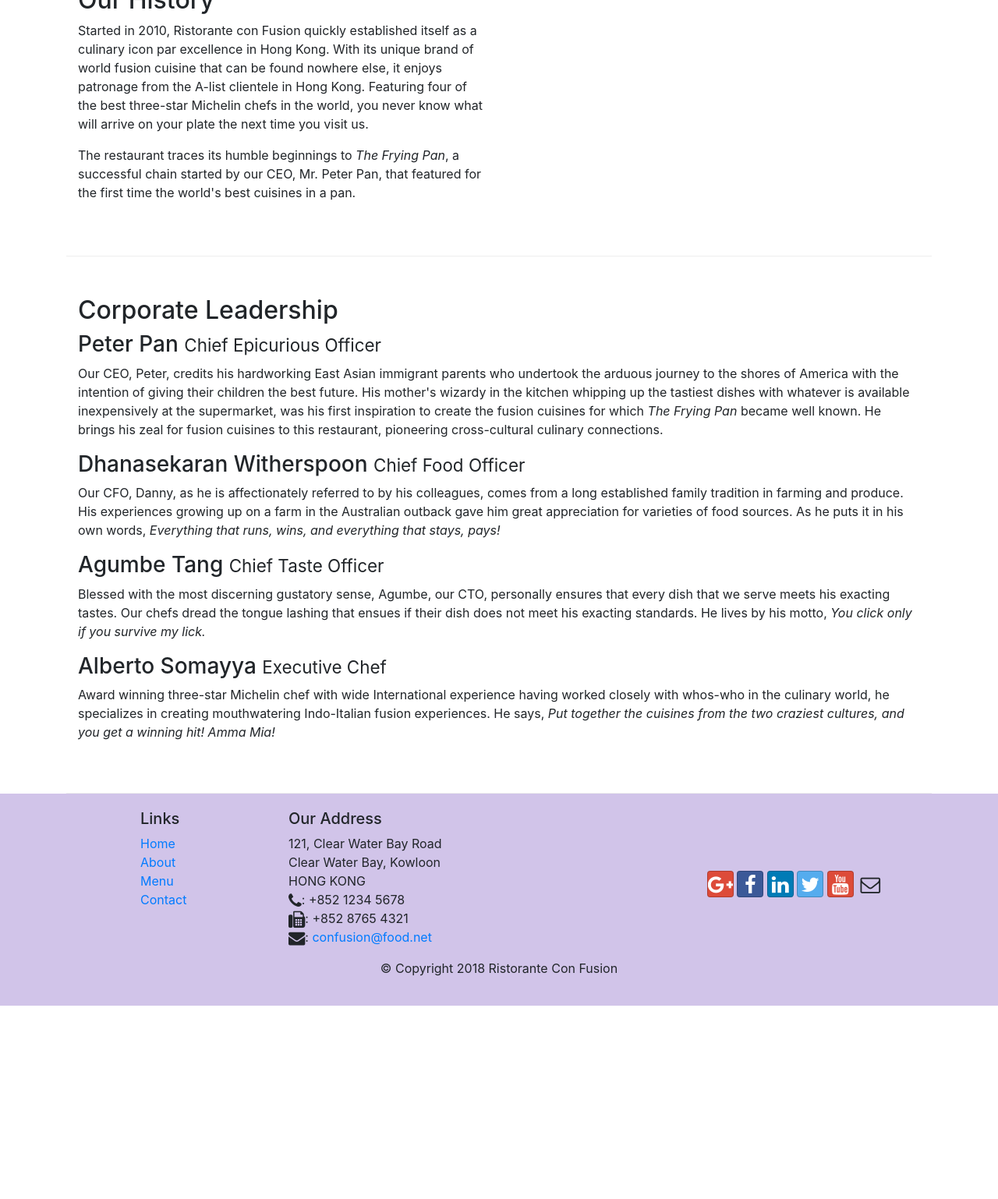
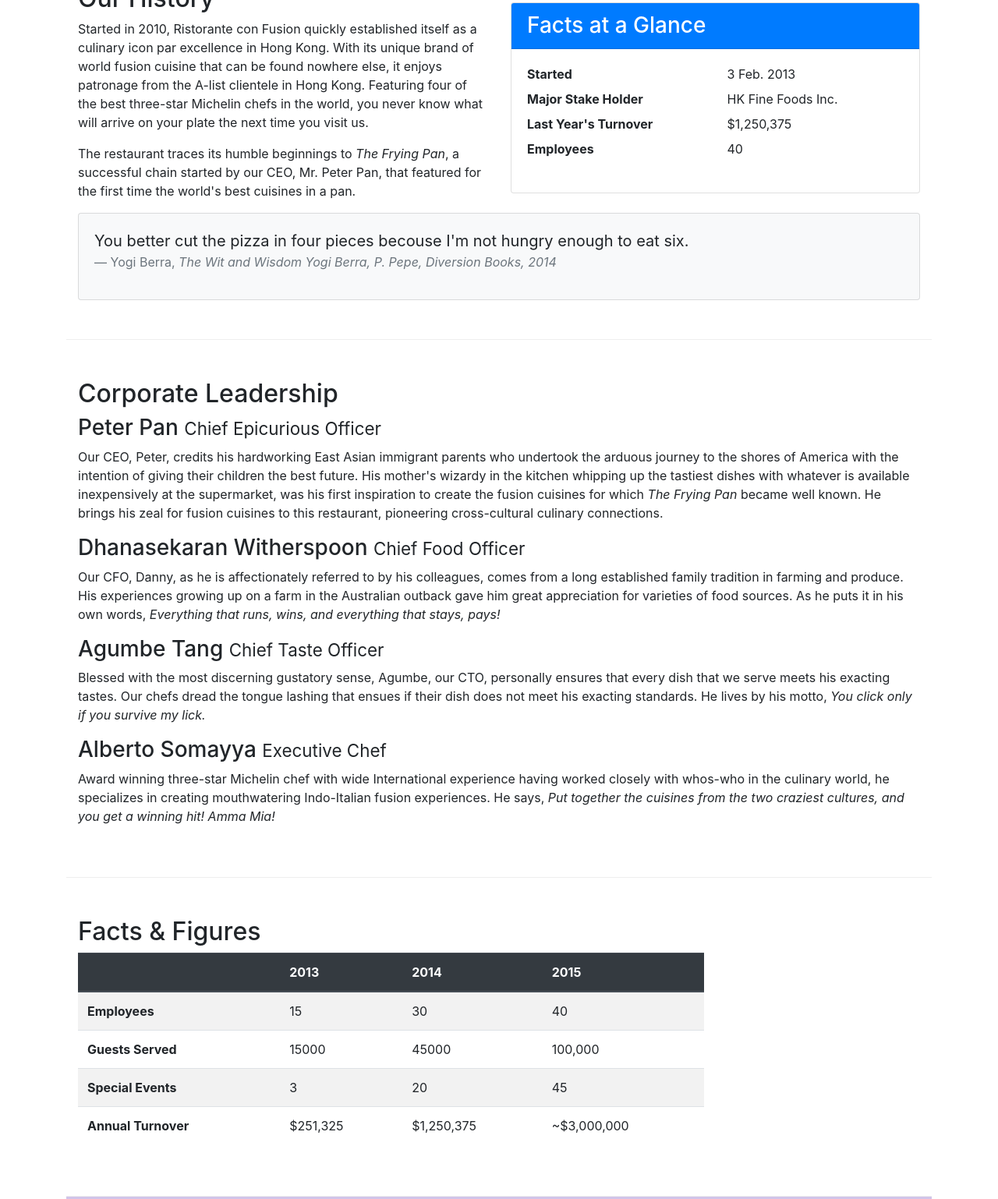
Before and after one commit to Souhardya1204/Bootstrap, a website: page aboutus.html in a window 1280 px wide. Shown: the part 536-2074 px from the top of the page at 78% size. Before the commit the page ends 1826 px from the top, so only its background shows below. Drawn offline with nearby package versions, Linux system fonts and the light colour scheme.

Commit message:
Tables and Cards

```diff
--- a/aboutus.html
+++ b/aboutus.html
@@ -64,8 +64,35 @@
                 <p>Started in 2010, Ristorante con Fusion quickly established itself as a culinary icon par excellence in Hong Kong. With its unique brand of world fusion cuisine that can be found nowhere else, it enjoys patronage from the A-list clientele in Hong Kong.  Featuring four of the best three-star Michelin chefs in the world, you never know what will arrive on your plate the next time you visit us.</p>
                 <p>The restaurant traces its humble beginnings to <em>The Frying Pan</em>, a successful chain started by our CEO, Mr. Peter Pan, that featured for the first time the world's best cuisines in a pan.</p>
             </div>
-            <div>
+            <div class="col-12 col-sm">
+                <div class="card">
+                    <h3 class="card-header bg-primary text-white">Facts at a Glance</h3>
+                    <div class="card-body">
+                        <dl class="row">
+                            <dt class="col-6">Started</dt>
+                            <dd class="col-6">3 Feb. 2013</dd>
+                            <dt class="col-6">Major Stake Holder</dt>
+                            <dd class="col-6">HK Fine Foods Inc.</dd>
+                            <dt class="col-6">Last Year's Turnover</dt>
+                            <dd class="col-6">$1,250,375</dd>
+                            <dt class="col-6">Employees</dt>
+                            <dd class="col-6">40</dd>
+                        </dl>
+                    </div>
+                </div>
             </div>
+                <div class="col-12">
+                    <div class="card card-body bg-light">
+                        <blockquote class="blockquote">
+                            <p class="mb-0">You better cut the pizza in four pieces becouse I'm not hungry enough to eat six.</p>
+                            <footer class="blockquote-footer">Yogi Berra,
+                                <cite title="Source Title">The Wit and Wisdom
+                                    Yogi Berra, P. Pepe, Diversion Books, 2014
+                                </cite>
+                            </footer>
+                        </blockquote>
+                    </div>
+                </div>
         </div>
 
 
@@ -81,6 +108,51 @@
                 <h3>Alberto Somayya <small>Executive Chef</small></h3>
                 <p class="d-none d-sm-block">Award winning three-star Michelin chef with wide International experience having worked closely with whos-who in the culinary world, he specializes in creating mouthwatering Indo-Italian fusion experiences. He says, <em>Put together the cuisines from the two craziest cultures, and you get a winning hit! Amma Mia!</em></p>
             </div>
+       </div>
+       <div class="row row-content">
+           <div class="col-12 col-sm-9">
+               <h2>Facts &amp; Figures</h2>
+               <div class="table-responsive">
+                <table class="table table-striped">
+                    <thead class="thead-dark">
+                        <tr>
+                            <th>&nbsp;</th>
+                            <th>2013</th>
+                            <th>2014</th>
+                            <th>2015</th>
+                        </tr>
+                    </thead>
+                    <tbody>
+                        <tr>
+                            <th>Employees</th>
+                            <td>15</td>
+                            <td>30</td>
+                            <td>40</td>
+                        </tr>
+                        <tr>
+                            <th>Guests Served</th>
+                            <td>15000</td>
+                            <td>45000</td>
+                            <td>100,000</td>
+                        </tr>
+                        <tr>
+                            <th>Special Events</th>
+                            <td>3</td>
+                            <td>20</td>
+                            <td>45</td>
+                        </tr>
+                        <tr>
+                            <th>Annual Turnover</th>
+                            <td>$251,325</td>
+                            <td>$1,250,375</td>
+                            <td>~$3,000,000</td>
+                        </tr>
+                    </tbody>
+                </table>
+            </div>
+           </div>
+       <div class="col-12 col-sm-3">
+
        </div>
 
     </div>
```
